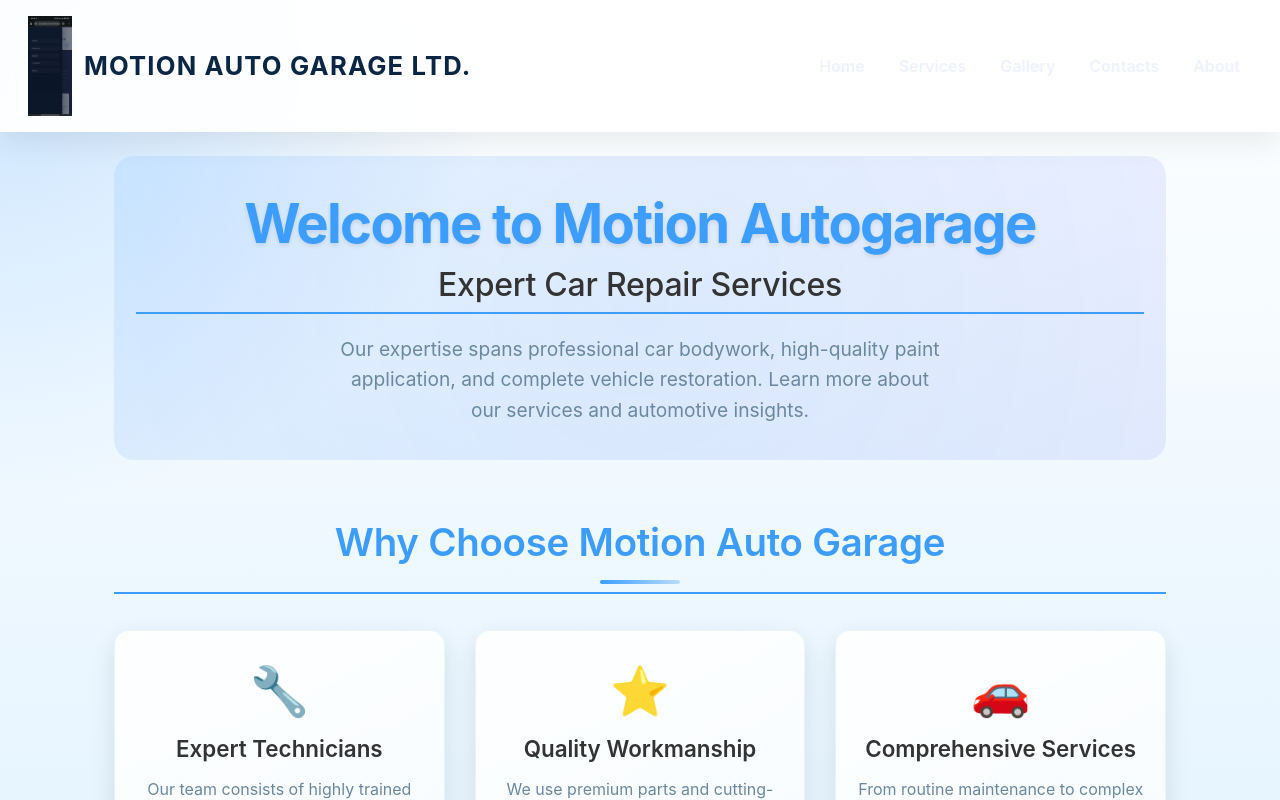
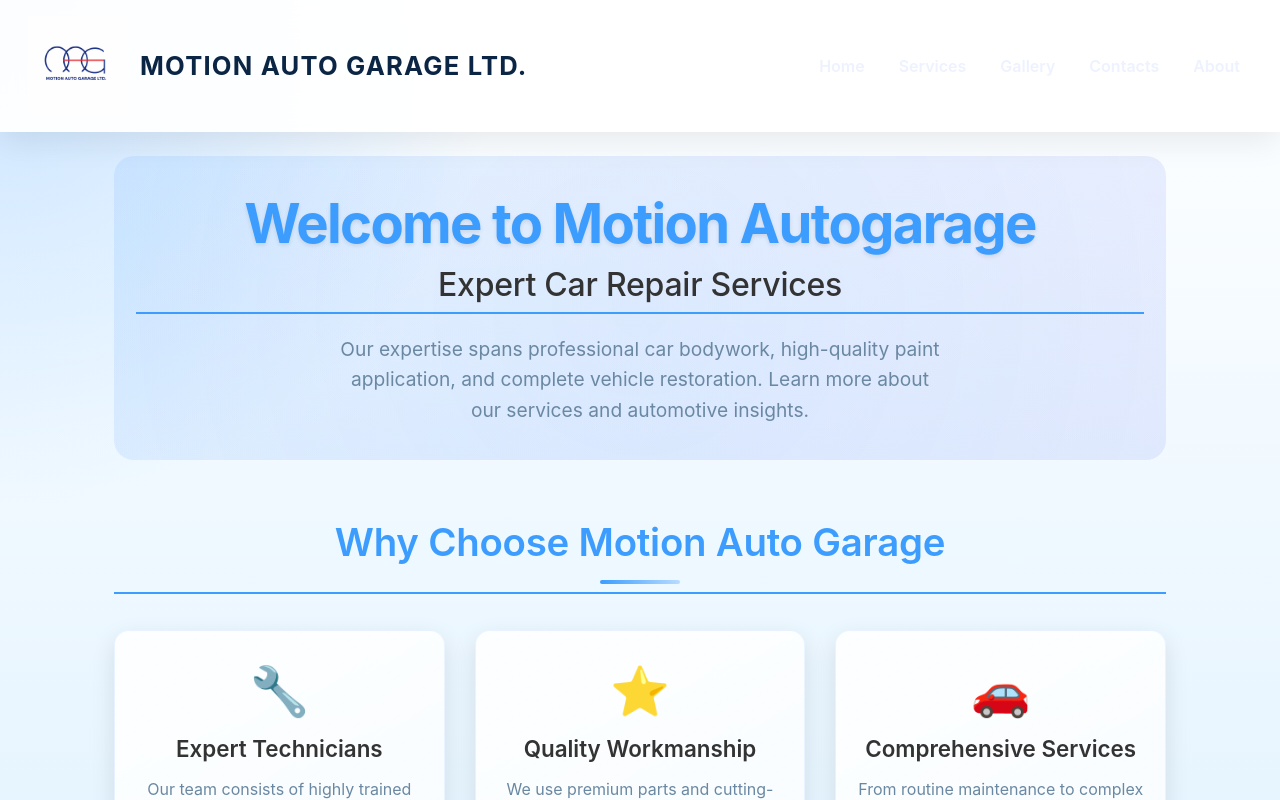
Before and after one commit to Jamoo020/Motion-auto-garage, a React (Vite) app: page / in a window 1280 px wide. Shown: the top 800 px of the page. Built offline with nearby package versions, Linux system fonts and the light colour scheme.

Commit message:
Revert header logo back to motion.png

```diff
--- a/src/components/Header.jsx
+++ b/src/components/Header.jsx
@@ -33,7 +33,7 @@ function Header() {
     <>
       <header className={scrolled ? 'scrolled' : ''}>
         <div className="brand">
-          <img src="/images/motion.jpeg" alt="Motion Auto Garage Ltd" className="logo" />
+          <img src="/images/motion.png" alt="Motion Auto Garage Ltd" className="logo" />
           <strong>MOTION AUTO GARAGE LTD.</strong>
         </div>
         <button
```
